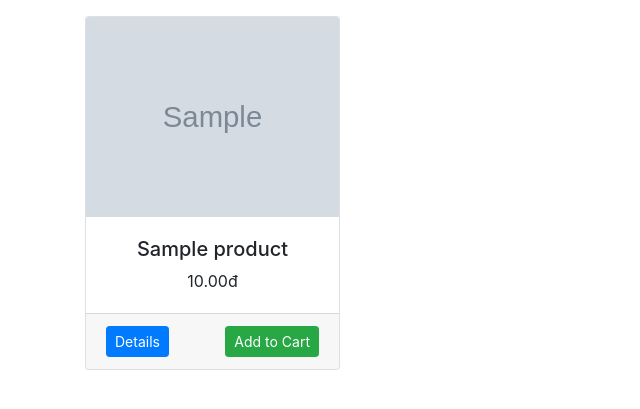
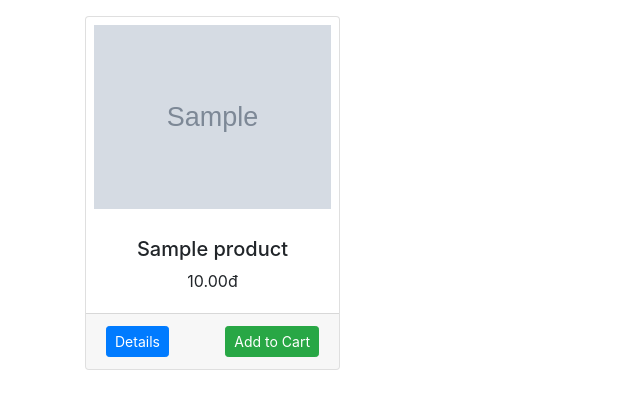
Before and after one commit to prime2911/liquor-store-ecommerce-website, a Flask app: page / in a window 1280 px wide. Shown: the part 56-465 px from the top of the page, without its empty margins (0-640 px from the left). Run offline with Flask 2, Linux system fonts and the light colour scheme; tables that the repository leaves empty hold one stand-in row (values such as "Sample post"); grey boxes marked "Sample" are stand-in pictures; some libraries are stand-ins or nearby versions.

Commit message:
Update index.html

```diff
--- a/shop/templates/products/index.html
+++ b/shop/templates/products/index.html
@@ -54,7 +54,7 @@
         {% for product in products_by_brand.items %}
         <div class="col-md-3 mt-3">
             <div class="card">
-                <img src="{{ url_for('static', filename='images/' + product.image) }}" alt="" class="card-img-top" width="200" height="200">
+                <img src="{{ url_for('static', filename='images/' + product.image) }}" alt="" class="card-img-top p-2" width="200" height="200">
                 <div class="card-body">
                     {% if product.discount > 0 %}
                     <h6 style="background-color: green; color: white; position: absolute; top: 0%; left: 0%;">&nbsp;{{ product.discount }}% Off!&nbsp;</h6>
@@ -110,7 +110,7 @@
         {% for product in products_by_category.items %}
         <div class="col-md-3 mt-3">
             <div class="card">
-                <img src="{{ url_for('static', filename='images/' + product.image) }}" alt="" class="card-img-top" width="200" height="200">
+                <img src="{{ url_for('static', filename='images/' + product.image) }}" alt="" class="card-img-top p-2" width="200" height="200">
                 <div class="card-body">
                     {% if product.discount > 0 %}
                     <h6 style="background-color: green; color: white; position: absolute; top: 0%; left: 0%;">&nbsp;{{ product.discount }}% Off!&nbsp;</h6>
@@ -166,7 +166,7 @@
         {% for product in products.items %}
         <div class="col-md-3 mt-3">
             <div class="card">
-                <img src="{{ url_for('static', filename='images/' + product.image) }}" alt="" class="card-img-top" width="200" height="200">
+                <img src="{{ url_for('static', filename='images/' + product.image) }}" alt="" class="card-img-top p-2" width="200" height="200">
                 <div class="card-body">
                     {% if product.discount > 0 %}
                     <h6 style="background-color: green; color: white; position: absolute; top: 0%; left: 0%;">&nbsp;{{ product.discount }}% Off!&nbsp;</h6>
```
